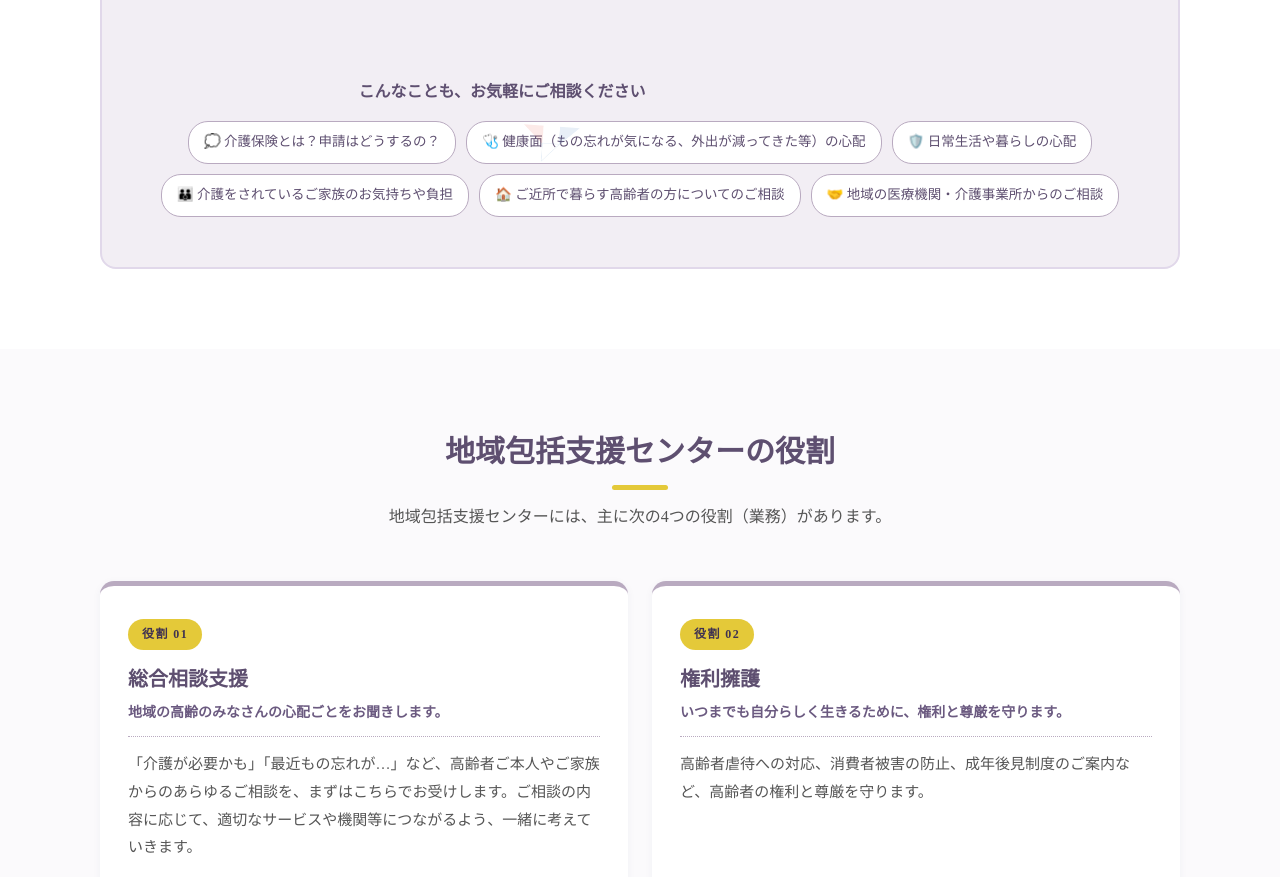
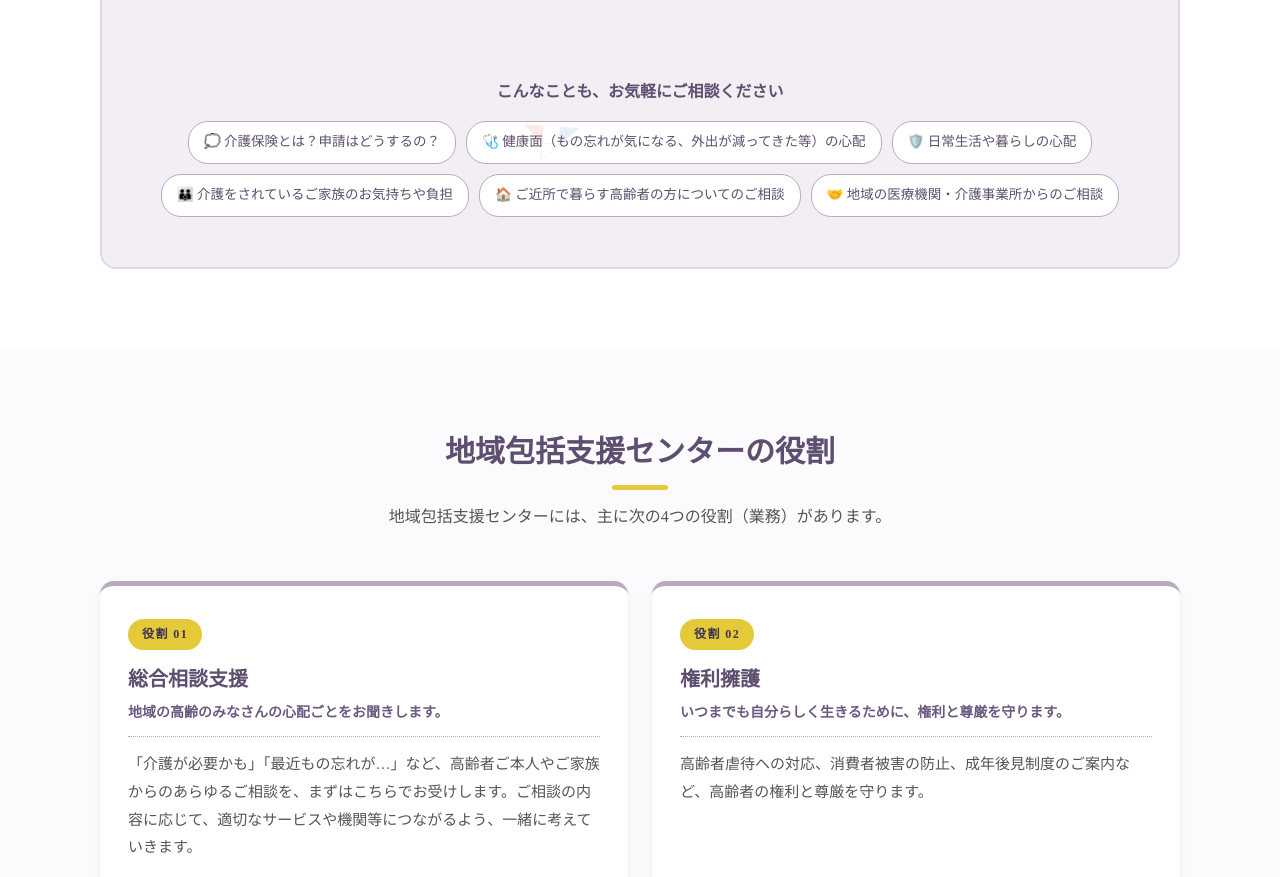
Before and after one commit to yuzawa-web/houkatsu-kurumi-test, a plain HTML site: page index.html in a window 1280 px wide. Shown: the part 1990-2867 px from the top of the page. Drawn offline with Linux system fonts and the light colour scheme; a web font is replaced by a local one.

Commit message:
Add files via upload

```diff
--- a/index.html
+++ b/index.html
@@ -308,7 +308,7 @@
   .intro-card .relief-lead {
     font-family: "Zen Maru Gothic", serif; font-weight: 700;
     color: var(--indigo); font-size: 16px;
-    margin: 80px 0 14px;
+    margin: 80px auto 14px;
   }
   .relief-chips { display: flex; flex-wrap: wrap; gap: 10px; justify-content: center; }
   .relief-chips span {
```
